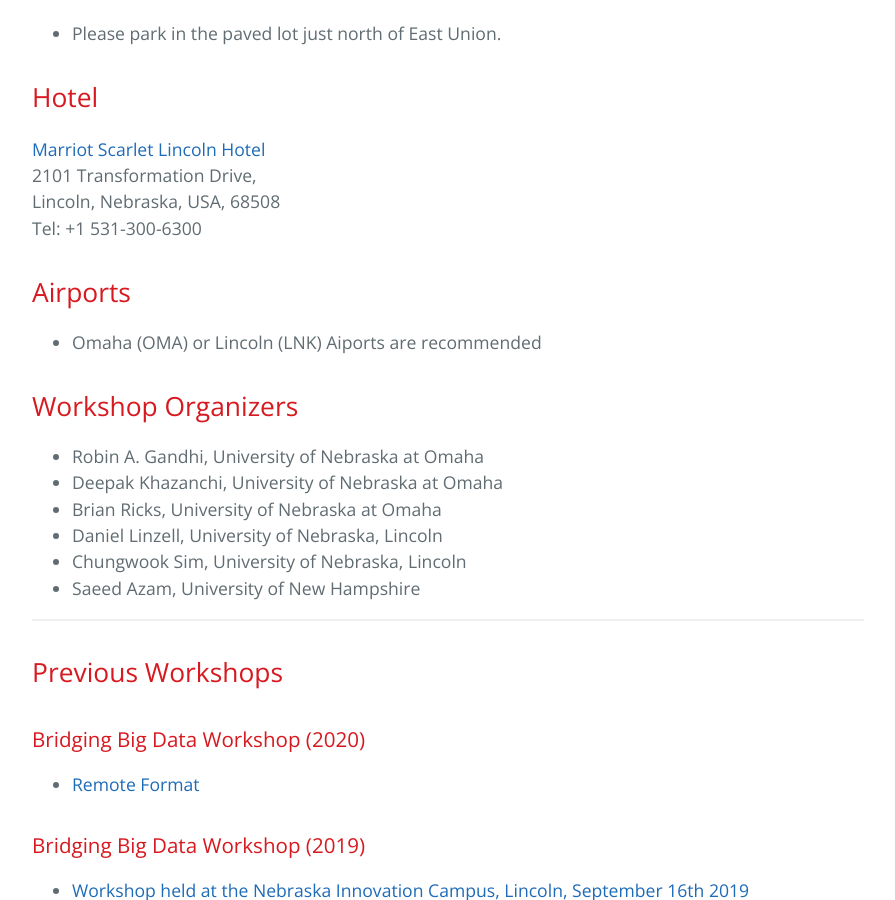
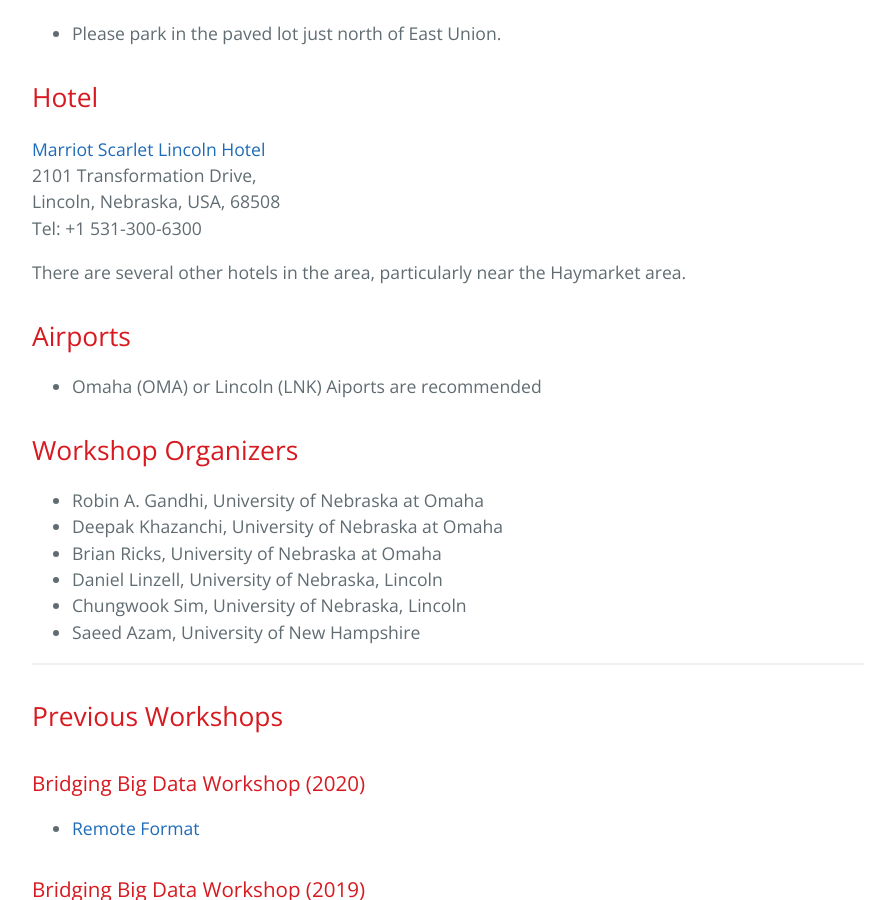
Before and after one commit to BridgingBigData/BridgingBigData.github.io, a Jekyll site: the page built from pages/bbd2023.md, in a window 1280 px wide and 900 px high, scrolled down 2916 px. Shown: the whole window, without its empty margins (192-1087 px from the left). Built offline with Jekyll 4.4.1, drawn with Linux system fonts in a browser that asks for light colours.

Commit message:
agenda updates

```diff
--- a/pages/bbd2023.md
+++ b/pages/bbd2023.md
@@ -70,10 +70,11 @@
 Lincoln, Nebraska, USA, 68508
 Tel: +1 531-300-6300
 
+There are several other hotels in the area, particularly near the Haymarket area.
+
 ## Airports
 
 * Omaha (OMA) or Lincoln (LNK) Aiports are recommended
-
 
 ## Workshop Organizers
 - Robin A. Gandhi, University of Nebraska at Omaha
```
